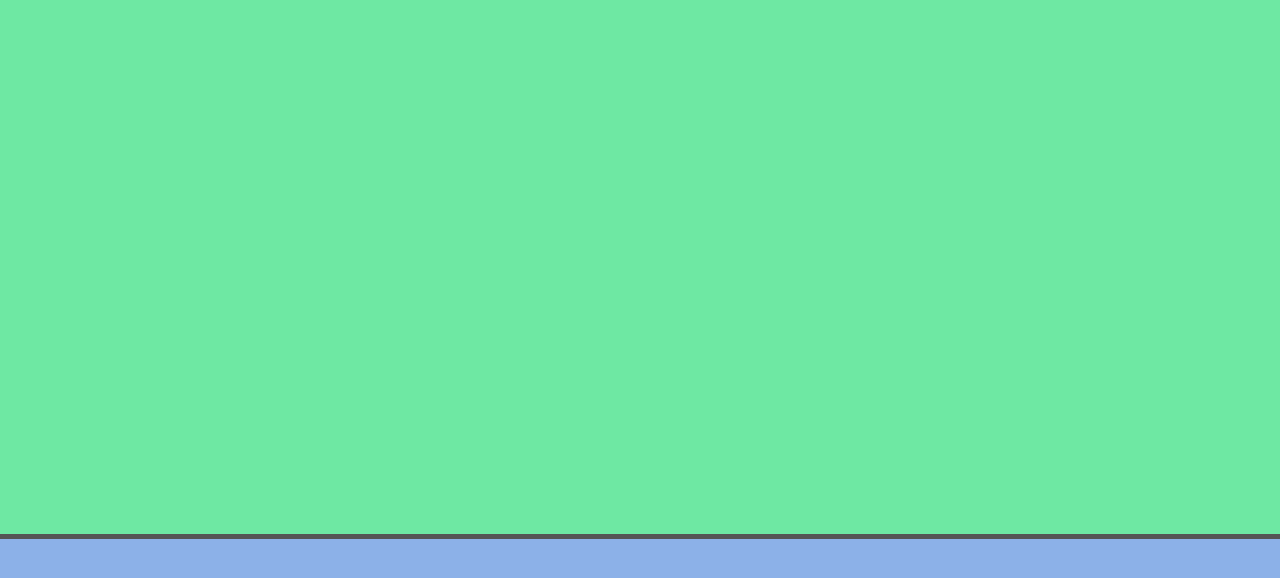
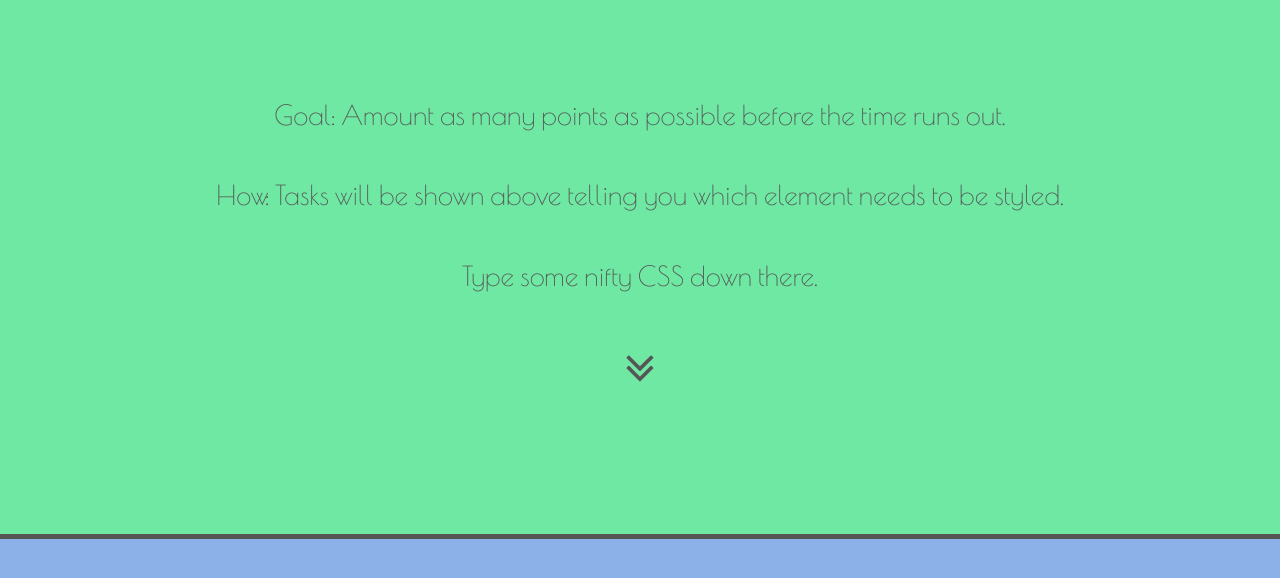
Before and after one commit to mumush/projects, a PHP site: page /stylable.html in a window 1280 px wide. Shown: the part 188-766 px from the top of the page. Run offline with PHP 8.4, Linux system fonts and the light colour scheme; some libraries are stand-ins or nearby versions; some web fonts are replaced.

Commit message:
Added Initial Instructions

```diff
--- a/stylable/script.js
+++ b/stylable/script.js
@@ -38,7 +38,7 @@ function validateStyles(element, property, value, points) {
 
     validateInterval = setInterval(function(){  //every 2 seconds check their styling
 
-        console.log('validating styling...');
+        // console.log('validating styling...');
 
         if( $(element).css(property) == value ) { //in this case, value is the rgb value of the color red rgb(255, 0, 0) not 'red'
 
@@ -55,7 +55,7 @@ function validateStyles(element, property, value, points) {
             $('#totalPoints').text(newPointCount); //set the inner text of the totalPoints span to the newly added count
 
 
-            clearInterval(interval); //break out of the interval if the right style is applied
+            clearInterval(validateInterval); //break out of the interval if the right style is applied
 
             getNewTask(); //run get new task, rinse and repeat
 
@@ -74,7 +74,7 @@ function getNewTask() {
     clearInterval(gameTimer);
 
     //restart the countdown
-    countdown(5);
+    countdown(30);
 
     $.get( "tasks.php", { action: "getTask" } )
         .done(function( data ) {
--- a/stylable/stylable.html
+++ b/stylable/stylable.html
@@ -32,6 +32,19 @@
 
 		<div id="mainContent">
 
+			<p class="instructions">
+				Goal: Amount as many points as possible before the time runs out.
+			</p>
+			<p class="instructions">
+				How: Tasks will be shown above telling you which element needs to be styled.
+			</p>
+
+			<p class="instructions">
+				Type some nifty CSS down there.
+			</p>
+			<p class="instructions">
+				<i class="fa fa-angle-double-down"></i>
+			</p>
 
 
 		</div>
--- a/stylable/style.css
+++ b/stylable/style.css
@@ -70,6 +70,24 @@ header h1 {
 	overflow: scroll;
 
 /*	font-family: 'BLOKK Neue';*/
+
+}
+
+.instructions {
+
+	margin: 4% auto;
+
+	text-align: center;
+
+	font-size: 1.7em;
+
+}
+
+.instructions:last-child {
+
+	margin: 0;
+
+	font-size: 3em;
 
 }
 
```
